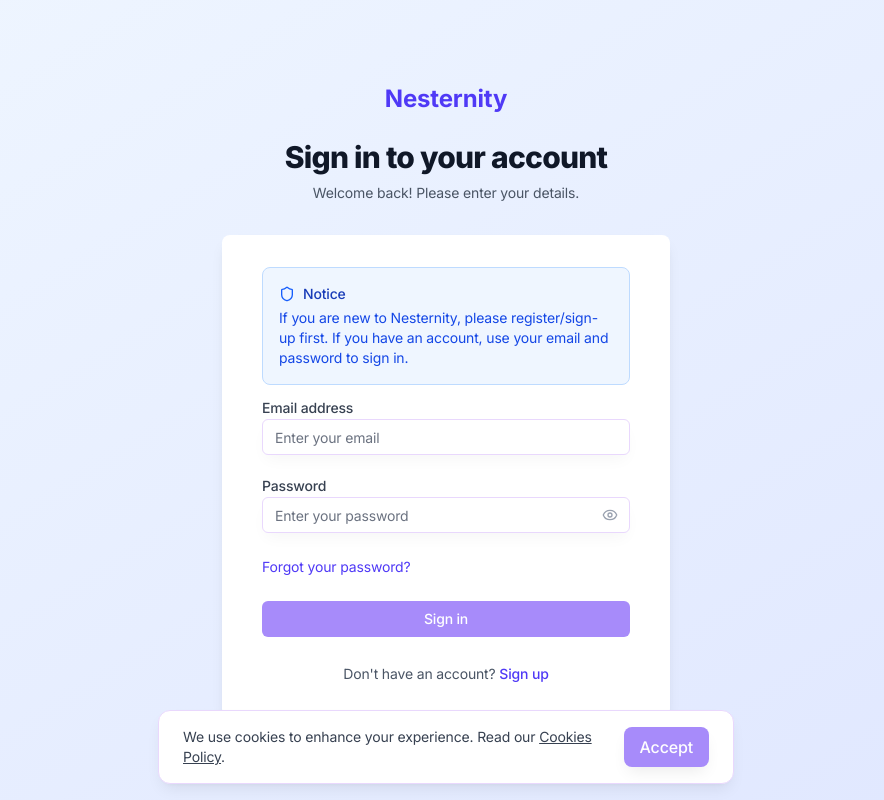
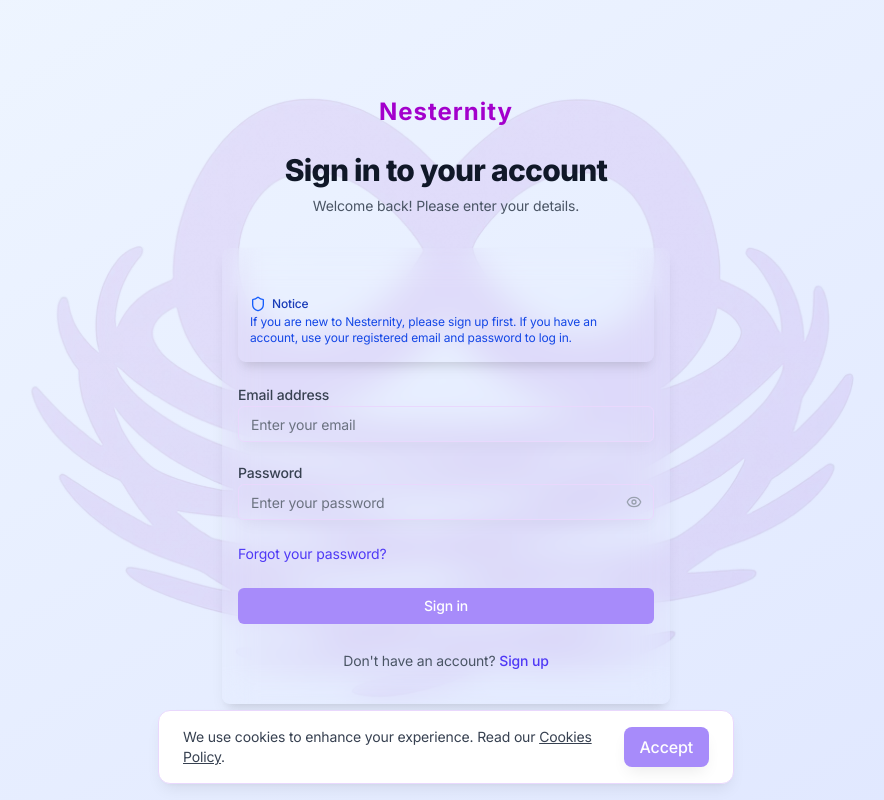
Before and after one commit to certainlyMohneeesh/nesternity, a Next.js app: page /auth/login in a window 1280 px wide. Shown: the whole page, without its empty margins (194-1078 px from the left). Built offline with nearby package versions, Linux system fonts and the light colour scheme; no server answers.

Commit message:
Implemented and roam around to style some things for making UX good

```diff
--- a/package.json
+++ b/package.json
@@ -48,6 +48,7 @@
     "date-fns": "^4.1.0",
     "dnd-kit": "^0.0.2",
     "googleapis": "^150.0.1",
+    "js-cookie": "^3.0.5",
     "lucide-react": "^0.525.0",
     "motion": "^12.23.0",
     "nanoid": "^5.1.5",
@@ -68,6 +69,7 @@
   "devDependencies": {
     "@eslint/eslintrc": "^3",
     "@tailwindcss/postcss": "^4",
+    "@types/js-cookie": "^3.0.6",
     "@types/node": "^20",
     "@types/react": "^19",
     "@types/react-dom": "^19",
--- a/src/app/auth/login/page.tsx
+++ b/src/app/auth/login/page.tsx
@@ -54,19 +54,21 @@ function LoginForm() {
       title="Sign in to your account"
       subtitle="Welcome back! Please enter your details."
     >
-        <div className="p-4 bg-blue-50 border border-blue-200 rounded-lg mb-4">
-          <div className="flex items-center gap-2">
+        <div className="bg-transparent py-3 px-2 sm:py-4 sm:px-3 shadow-xl rounded-lg pb-4 mb-6">
+          <div className="flex items-center gap-1.5">
             <Shield className="h-4 w-4 text-blue-600" />
-            <span className="text-sm font-medium text-blue-800">
+            <span className="text-xs font-medium text-blue-800">
               Notice
             </span>
           </div>
-          <p className="text-sm text-blue-700 mt-1">
-            If you are new to Nesternity, please register/sign-up first. If you have an account, use your email and password to sign in.
+          <p className="text-xs text-blue-700 mt-0.5">
+            If you are new to Nesternity, please sign up first. If you have an account, use your registered email and password to log in.
           </p>
         </div>
 
-      <form onSubmit={handleLogin} className="space-y-6">
+            <div className="pb-0.5" />
+
+            <form onSubmit={handleLogin} className="space-y-6">
         <div>
           <Label htmlFor="email">Email address</Label>
           <Input
--- a/src/app/auth/register/page.tsx
+++ b/src/app/auth/register/page.tsx
@@ -25,6 +25,14 @@ function RegisterForm() {
     setError("");
     setSuccess("");
     setLoading(true);
+        // Password policy: at least one uppercase, one lowercase, and one number
+    const passwordPolicy = /^(?=.*[a-z])(?=.*[A-Z])(?=.*\d).+$/;
+    if (!passwordPolicy.test(password)) {
+      setError("Password must contain at least one uppercase letter, one lowercase letter, and one number.");
+      setLoading(false);
+      return;
+    }
+
 
     try {
       // Use our API endpoint to handle registration
@@ -61,6 +69,7 @@ function RegisterForm() {
       title="Create your account"
       subtitle="Start your journey with Nesternity"
     >
+
       <form onSubmit={handleRegister} className="space-y-6">
         <div>
           <Label htmlFor="name">Full name</Label>
@@ -113,8 +122,9 @@ function RegisterForm() {
               )}
             </button>
           </div>
-          <p className="mt-1 text-xs text-gray-500">
-            Password must be at least 6 characters long
+          {/* Password policy notice */}
+          <p className="text-xs text-gray-500 mt-1">
+            Password must contain at least one uppercase letter, one lowercase letter, and one number.
           </p>
         </div>
 
--- a/src/components/ThemePreferenceAlert.tsx
+++ b/src/components/ThemePreferenceAlert.tsx
@@ -1,24 +1,26 @@
 'use client';
 import React, { useEffect, useState } from "react";
-import { useTheme } from "next-themes";
 import { Button } from "@/components/ui/button";
+import Cookies from "js-cookie";
 
 export default function ThemePreferenceAlert() {
     const [show, setShow] = useState(false);
-  const { theme, setTheme } = useTheme();
 
     useEffect(() => {
         if (typeof window !== "undefined") {
-      const isDark = document.documentElement.classList.contains("dark");
-      const dismissed = localStorage.getItem("theme_pref_alert_dismissed");
-      if (isDark && !dismissed) {
+            const isMobile = /Mobi|Android|iPhone|iPad|iPod|BlackBerry|IEMobile|Opera Mini/i.test(
+                navigator.userAgent
+            );
+            // Use a session cookie to show alert once per session
+            const dismissed = Cookies.get("mobile_pref_alert_dismissed");
+            if (isMobile && !dismissed) {
                 setShow(true);
             }
         }
     }, []);
 
     const dismiss = () => {
-    localStorage.setItem("theme_pref_alert_dismissed", "1");
+        Cookies.set("mobile_pref_alert_dismissed", "1");
         setShow(false);
     };
 
@@ -28,15 +30,8 @@ export default function ThemePreferenceAlert() {
         <div className="fixed top-6 left-0 right-0 z-50 flex justify-center pointer-events-none">
             <div className="bg-card border border-primary shadow-lg rounded-xl px-6 py-4 flex items-center gap-4 max-w-lg w-full mx-4 pointer-events-auto animate-in fade-in slide-in-from-top-4">
                 <span className="text-sm text-primary font-medium">
-          I prefer you using dark mode for more minimal experience
+                    Switch to Desktop or PC instead of phone for better experience
                 </span>
-        <Button
-          variant="outline"
-          onClick={() => setTheme("light")}
-          className="ml-2"
-        >
-          Switch to Light Mode
-        </Button>
                 <Button
                     onClick={dismiss}
                     className="ml-auto bg-primary text-primary-foreground px-4 py-2 rounded-lg font-medium shadow hover:bg-primary/90 transition"
--- a/src/components/auth/auth-layout.tsx
+++ b/src/components/auth/auth-layout.tsx
@@ -10,14 +10,37 @@ interface AuthLayoutProps {
 
 export function AuthLayout({ children, title, subtitle }: AuthLayoutProps) {
   return (
-    <div className="min-h-screen bg-gradient-to-br from-blue-50 to-indigo-100 flex flex-col justify-center py-12 sm:px-6 lg:px-8">
-      <div className="sm:mx-auto sm:w-full sm:max-w-md">
-        <div className="flex justify-center">
-          <Link href="/" className="text-2xl font-bold text-indigo-600 hover:text-indigo-500">
-            Nesternity
-          </Link>
+    <div className="relative min-h-screen bg-gradient-to-br from-blue-50 to-indigo-100 flex flex-col justify-center py-6 sm:px-4 lg:px-8 overflow-hidden">
+      {/* Responsive Background Overlay Image */}
+      <img
+        src="/nesternity.svg"
+        alt="Nesternity background"
+        className="
+          absolute
+          left-1/2 top-1/2
+          -translate-x-1/2 -translate-y-1/2
+          w-[200vw] h-[200vw] max-w-none
+          sm:w-[300vw] sm:h-[300vw]
+          md:w-[150vw] md:h-[150vw]
+          lg:w-[80vw] lg:h-[80vw]
+          opacity-10 pointer-events-none select-none
+          transition-all duration-500
+        "
+        aria-hidden="true"
+      />
+      <div className="relative z-10 sm:mx-auto w-full max-w-md px-2 sm:px-0">
+        <div className="flex flex-col items-center justify-center">
+          <div className="flex items-center justify-center space-x-3">
+            <Link
+              href="/"
+              className="text-2xl font-bold text-[#a300cc] hover:text-indigo-500 transition-colors"
+              style={{ letterSpacing: "1px" }}
+            >
+              Nesternity
+            </Link>
+          </div>
         </div>
-        <h2 className="mt-6 text-center text-3xl font-extrabold text-gray-900">
+        <h2 className="mt-6 text-center text-2xl sm:text-3xl font-extrabold text-gray-900">
           {title}
         </h2>
         {subtitle && (
@@ -27,8 +50,8 @@ export function AuthLayout({ children, title, subtitle }: AuthLayoutProps) {
         )}
       </div>
 
-      <div className="mt-8 sm:mx-auto sm:w-full sm:max-w-md">
-        <div className="bg-white py-8 px-4 shadow-xl rounded-lg sm:px-10">
+      <div className="relative z-10 mt-8 sm:mx-auto w-full max-w-md px-2 sm:px-0">
+        <div className="bg-white/1 backdrop-blur-lg py-6 px-2 sm:py-8 sm:px-4 shadow-xl rounded-lg">
           {children}
         </div>
       </div>
--- a/src/components/clients/ClientForm.tsx
+++ b/src/components/clients/ClientForm.tsx
@@ -24,7 +24,7 @@ const clientSchema = z.object({
   address: z.string().optional(),
   notes: z.string().optional(),
   budget: z.number().min(0, 'Budget must be positive').optional(),
-  currency: z.string().min(1, 'Currency is required').optional(),
+  currency: z.string().min(1, 'Currency is required').optional(), // Add currency
   status: z.enum(['ACTIVE', 'INACTIVE', 'PROSPECT']).optional(),
   projectIds: z.array(z.string()).optional(),
 })
```
Also changed, not shown: 1 other file (tests, documents, lock files or other folders). Lines whose indentation alone changed are shown as unchanged.
